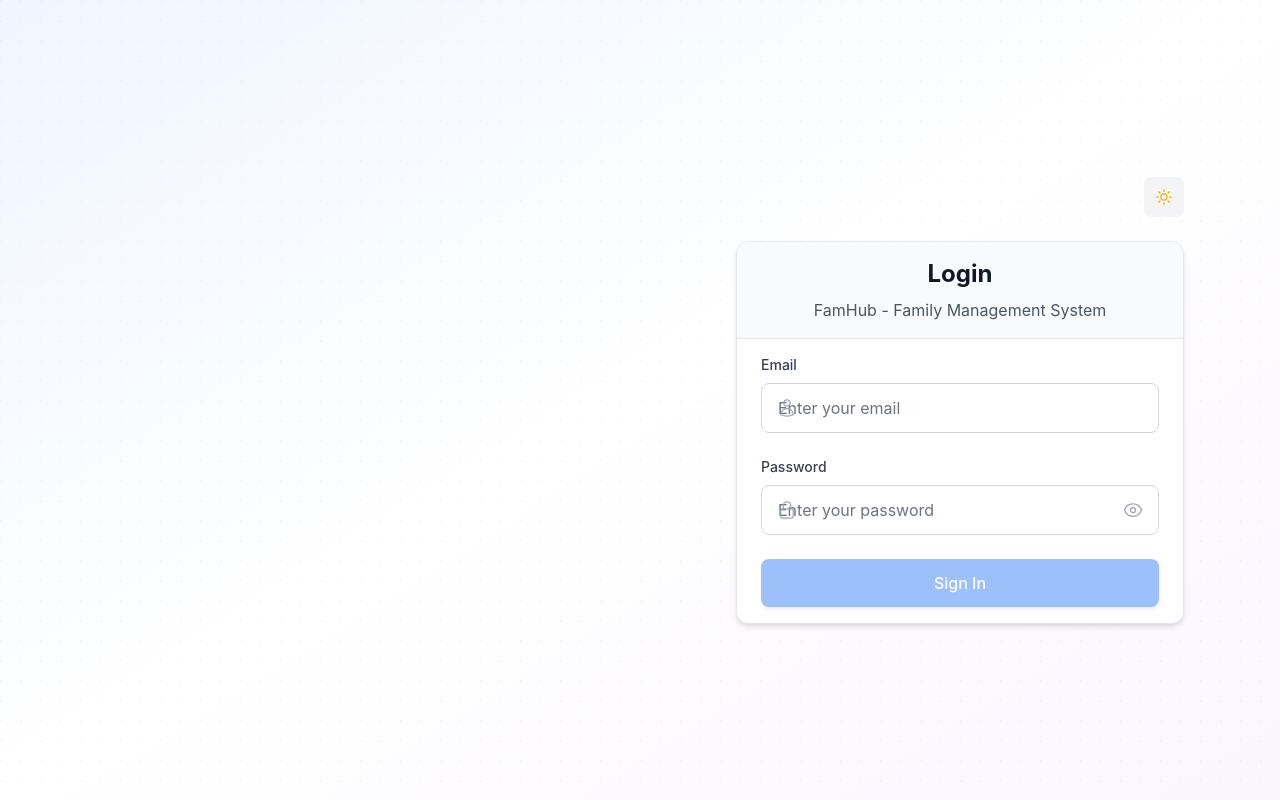
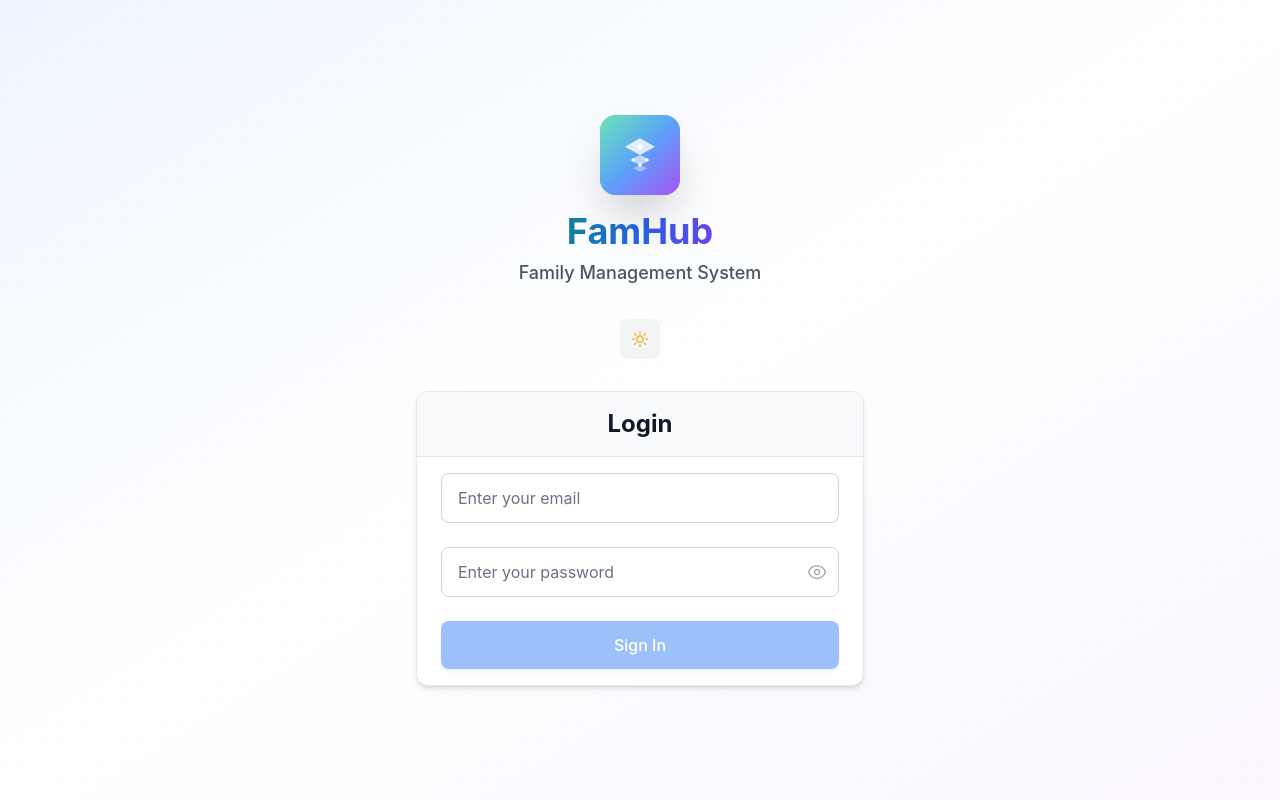
Before and after one commit to cOsMiCTr/famhub-family-management, a React (Vite) app in the folder client/: page /login in a window 1280 px wide. Built offline with nearby package versions, Linux system fonts and the light colour scheme.

Commit message:
Redesign login page: remove icons, create new family tree logo, inline layout

```diff
--- a/client/src/pages/LoginPage.tsx
+++ b/client/src/pages/LoginPage.tsx
@@ -5,7 +5,7 @@
 import { useTheme } from '../contexts/ThemeContext';
 import ThemeToggle from '../components/ThemeToggle';
 import LoadingSpinner from '../components/LoadingSpinner';
-import { EyeIcon, EyeSlashIcon, UserIcon, LockClosedIcon } from '@heroicons/react/24/outline';
+import { EyeIcon, EyeSlashIcon } from '@heroicons/react/24/outline';
 
 const LoginPage: React.FC = () => {
   const { t } = useTranslation();
@@ -59,62 +59,42 @@
         </div>
       </div>
 
-      <div className="relative flex min-h-screen">
-        {/* Left side - Branding */}
-        <div className="hidden lg:flex lg:w-1/2 lg:flex-col lg:justify-center lg:items-center lg:px-12">
-          <div className="animate-fadeIn text-center">
-            <div className="mb-8">
-              <div className="h-24 w-24 bg-gradient-to-r from-blue-500 via-purple-500 to-pink-500 rounded-3xl flex items-center justify-center shadow-2xl mx-auto mb-6 relative overflow-hidden hover:scale-105 transition-transform duration-300">
-                {/* Cool logo design */}
-                <div className="absolute inset-0 bg-gradient-to-r from-blue-400 via-purple-400 to-pink-400 opacity-80"></div>
+      {/* Centered content */}
+      <div className="relative flex min-h-screen items-center justify-center px-4 sm:px-6 lg:px-8">
+        <div className="w-full max-w-md">
+          <div className="animate-fadeIn text-center space-y-8">
+
+            {/* New Logo Design */}
+            <div className="flex flex-col items-center space-y-4">
+              <div className="h-20 w-20 bg-gradient-to-br from-emerald-400 via-blue-500 to-purple-600 rounded-2xl flex items-center justify-center shadow-2xl relative overflow-hidden hover:scale-105 transition-transform duration-300">
+                {/* Modern geometric logo */}
+                <div className="absolute inset-0 bg-gradient-to-br from-emerald-300 via-blue-400 to-purple-500 opacity-90"></div>
                 <div className="relative z-10">
-                  <svg className="h-12 w-12 text-white" viewBox="0 0 24 24" fill="currentColor">
-                    <path d="M12 2L2 7L12 12L22 7L12 2Z" />
-                    <path d="M2 17L12 22L22 17" />
-                    <path d="M2 12L12 17L22 12" />
+                  <svg className="h-10 w-10 text-white" viewBox="0 0 24 24" fill="currentColor">
+                    {/* Family tree/house design */}
+                    <path d="M12 2L3 7L12 12L21 7L12 2Z" fill="currentColor" opacity="0.8"/>
+                    <path d="M12 12L6 15L12 18L18 15L12 12Z" fill="currentColor" opacity="0.6"/>
+                    <path d="M12 18L8 20L12 22L16 20L12 18Z" fill="currentColor" opacity="0.4"/>
+                    <circle cx="12" cy="7" r="1.5" fill="white"/>
+                    <circle cx="8" cy="15" r="1" fill="white"/>
+                    <circle cx="16" cy="15" r="1" fill="white"/>
+                    <circle cx="12" cy="18" r="1" fill="white"/>
                   </svg>
                 </div>
-                <div className="absolute -top-1 -right-1 h-3 w-3 bg-yellow-400 rounded-full animate-pulse"></div>
-                <div className="absolute -bottom-1 -left-1 h-2 w-2 bg-green-400 rounded-full animate-bounce"></div>
+                <div className="absolute -top-1 -right-1 h-2 w-2 bg-yellow-300 rounded-full animate-pulse"></div>
+                <div className="absolute -bottom-1 -left-1 h-1.5 w-1.5 bg-emerald-300 rounded-full animate-bounce"></div>
               </div>
-              <h1 className="text-5xl font-bold text-gray-900 dark:text-white mb-2 bg-gradient-to-r from-blue-600 via-purple-600 to-pink-600 bg-clip-text text-transparent">
+
+              <div>
+                <h1 className="text-4xl font-bold text-gray-900 dark:text-white mb-2 bg-gradient-to-r from-emerald-600 via-blue-600 to-purple-600 bg-clip-text text-transparent">
                   FamHub
                 </h1>
-              <p className="text-xl text-gray-600 dark:text-gray-300 font-medium">Family Management System</p>
-            </div>
-          </div>
-        </div>
-
-        {/* Right side - Login Form */}
-        <div className="flex w-full lg:w-1/2 items-center justify-center px-4 sm:px-6 lg:px-8">
-          <div className="w-full max-w-md">
-            <div className="animate-slideIn">
-              {/* Mobile logo */}
-              <div className="lg:hidden text-center mb-8">
-                <div className="flex items-center justify-center space-x-3 mb-4">
-                  <div className="h-16 w-16 bg-gradient-to-r from-blue-500 via-purple-500 to-pink-500 rounded-2xl flex items-center justify-center shadow-xl relative overflow-hidden hover:scale-105 transition-transform duration-300">
-                    <div className="absolute inset-0 bg-gradient-to-r from-blue-400 via-purple-400 to-pink-400 opacity-80"></div>
-                    <div className="relative z-10">
-                      <svg className="h-8 w-8 text-white" viewBox="0 0 24 24" fill="currentColor">
-                        <path d="M12 2L2 7L12 12L22 7L12 2Z" />
-                        <path d="M2 17L12 22L22 17" />
-                        <path d="M2 12L12 17L22 12" />
-                      </svg>
-                    </div>
-                    <div className="absolute -top-1 -right-1 h-2 w-2 bg-yellow-400 rounded-full animate-pulse"></div>
-                    <div className="absolute -bottom-1 -left-1 h-1.5 w-1.5 bg-green-400 rounded-full animate-bounce"></div>
-                  </div>
-                  <div>
-                    <h1 className="text-3xl font-bold text-gray-900 dark:text-white bg-gradient-to-r from-blue-600 via-purple-600 to-pink-600 bg-clip-text text-transparent">
-                      FamHub
-                    </h1>
-                    <p className="text-sm text-gray-600 dark:text-gray-300">Family Management System</p>
-                  </div>
+                <p className="text-lg text-gray-600 dark:text-gray-300 font-medium">Family Management System</p>
               </div>
             </div>
 
             {/* Theme toggle */}
-              <div className="flex justify-end mb-6">
+            <div className="flex justify-center">
               <ThemeToggle />
             </div>
 
@@ -124,9 +104,6 @@
                 <h2 className="text-2xl font-bold text-center text-gray-900 dark:text-white">
                   {t('auth.login')}
                 </h2>
-                  <p className="text-center text-gray-600 dark:text-gray-300 mt-2">
-                    FamHub - Family Management System
-                  </p>
               </div>
 
               <div className="card-body">
@@ -138,49 +115,35 @@
                   )}
 
                   <div>
-                      <label htmlFor="email" className="form-label">
-                        {t('auth.email')}
-                      </label>
-                      <div className="relative">
-                        <div className="absolute inset-y-0 left-0 pl-4 flex items-center pointer-events-none z-10">
-                          <UserIcon className="h-5 w-5 text-gray-400" />
-                        </div>
                     <input
                       id="email"
                       name="email"
                       type="email"
                       autoComplete="email"
                       required
-                          className="form-input pl-14 pr-4 focus:ring-2 focus:ring-blue-500 focus:border-blue-500 transition-all duration-200"
+                      className="form-input w-full px-4 py-3 focus:ring-2 focus:ring-blue-500 focus:border-blue-500 transition-all duration-200"
                       placeholder="Enter your email"
                       value={formData.email}
                       onChange={handleChange}
                     />
                   </div>
-                    </div>
 
                   <div>
-                      <label htmlFor="password" className="form-label">
-                        {t('auth.password')}
-                      </label>
                     <div className="relative">
-                        <div className="absolute inset-y-0 left-0 pl-4 flex items-center pointer-events-none z-10">
-                          <LockClosedIcon className="h-5 w-5 text-gray-400" />
-                        </div>
                       <input
                         id="password"
                         name="password"
                         type={showPassword ? 'text' : 'password'}
                         autoComplete="current-password"
                         required
-                          className="form-input pl-14 pr-14 focus:ring-2 focus:ring-blue-500 focus:border-blue-500 transition-all duration-200"
+                        className="form-input w-full px-4 py-3 pr-12 focus:ring-2 focus:ring-blue-500 focus:border-blue-500 transition-all duration-200"
                         placeholder="Enter your password"
                         value={formData.password}
                         onChange={handleChange}
                       />
                       <button
                         type="button"
-                          className="absolute inset-y-0 right-0 pr-4 flex items-center z-10"
+                        className="absolute inset-y-0 right-0 pr-3 flex items-center"
                         onClick={() => setShowPassword(!showPassword)}
                       >
                         {showPassword ? (
@@ -208,10 +171,8 @@
                   </button>
                 </form>
               </div>
-
             </div>
 
-            </div>
           </div>
         </div>
       </div>
```
Lines whose indentation alone changed are shown as unchanged.
